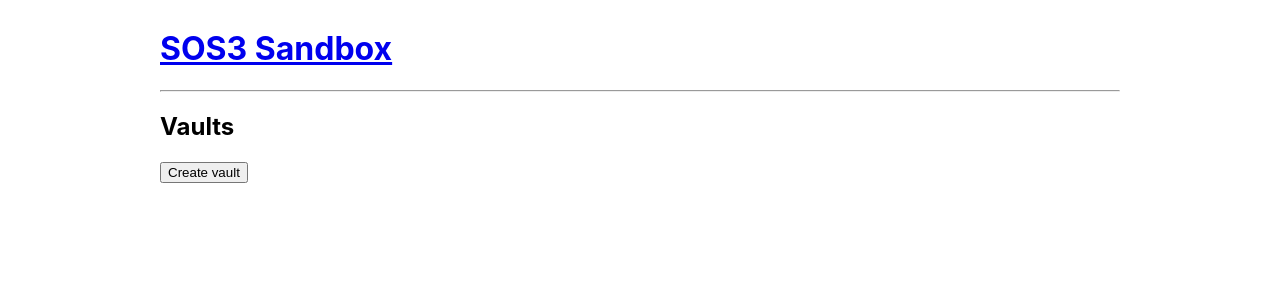
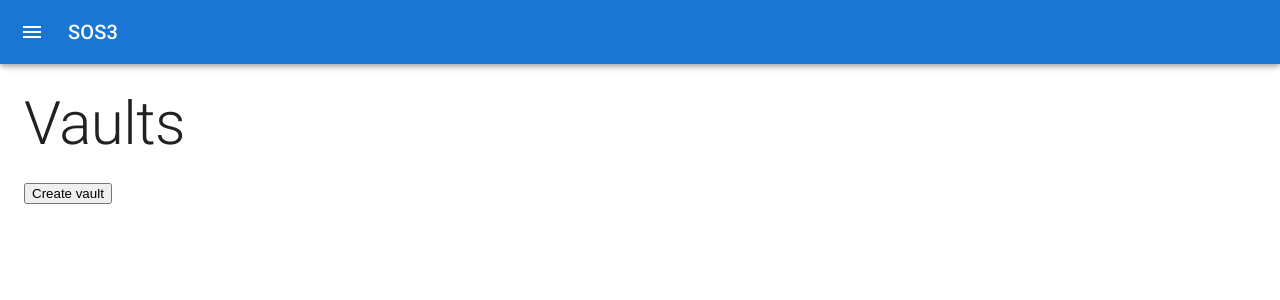
Before and after one commit to saveoursecrets/sdk, a React app in the folder sandbox/: page /#/ in a window 1280 px wide. Shown: the top 300 px of the page. Built offline with nearby package versions, Linux system fonts and the light colour scheme.

Commit message:
Using material UI in sandbox.

```diff
--- a/sandbox/index.html
+++ b/sandbox/index.html
@@ -5,50 +5,11 @@
     <meta name="viewport" content="width=device-width,initial-scale=1">
     <meta http-equiv="X-UA-Compatible" content="IE=edge">
     <link href="favicon.png" rel="shortcut icon" type="image/x-icon">
+    <link
+      rel="stylesheet"
+      href="https://fonts.googleapis.com/css?family=Roboto:300,400,500,700&display=swap"
+    />
     <title>SOS Sandbox</title>
-    <style>
-      body {
-        font-family: -apple-system, BlinkMacSystemFont, "Segoe UI", Roboto, Helvetica, Arial, sans-serif, "Apple Color Emoji", "Segoe UI Emoji", "Segoe UI Symbol";
-        display: flex;
-        align-items: center;
-          justify-content: center;
-      }
-
-      main {
-        width: 960px;
-      }
-
-      div, details, p, button {
-        margin: 0 0 0.5em 0;
-      }
-
-      textarea {
-        width: 100%;
-        margin: 0 0 0.5em 0;
-      }
-
-      input[type="submit"] {
-        display: block;
-        margin-top: 1em;
-      }
-
-      pre {
-        background: #ececec;
-        padding: 3em;
-        border: 1px solid #9a9a9a;
-      }
-
-      form.group, .proposal {
-        background: #efefef;
-        padding: 2em;
-        margin-bottom: 2em;
-      }
-
-      form.group > div {
-        display: flex;
-        justify-content: space-between;
-      }
-    </style>
   </head>
   <body>
     <main></main>
--- a/sandbox/src/index.tsx
+++ b/sandbox/src/index.tsx
@@ -1,47 +1,170 @@
-import React from "react";
+import * as React from 'react';
 import ReactDOM from "react-dom";
 import { HashRouter, Routes, Route } from "react-router-dom";
 import { Provider } from "react-redux";
 
+import { styled, useTheme, ThemeProvider } from '@mui/material/styles';
+import Box from '@mui/material/Box';
+import Drawer from '@mui/material/Drawer';
+import CssBaseline from '@mui/material/CssBaseline';
+import MuiAppBar, { AppBarProps as MuiAppBarProps } from '@mui/material/AppBar';
+import Toolbar from '@mui/material/Toolbar';
+
+import Typography from '@mui/material/Typography';
+import Divider from '@mui/material/Divider';
+import IconButton from '@mui/material/IconButton';
+import MenuIcon from '@mui/icons-material/Menu';
+import ChevronLeftIcon from '@mui/icons-material/ChevronLeft';
+import ChevronRightIcon from '@mui/icons-material/ChevronRight';
+
 import store from "./store";
-
 import Home from './routes/home';
-
 import WorkerProvider from "./worker-provider";
+import VaultList from './vault-list';
 
 const NotFound = () => <h3>Page not found</h3>;
 
-const App = () => {
-  if (window.Worker) {
+import { createTheme } from '@mui/material/styles';
 
-            //<Route path="/" element={<Home />} />
-            //<Route path="/keygen/:uuid" element={<Keygen />} />
-            //<Route path="/sign/:address" element={<Sign />} />
+declare module '@mui/material/styles' {
+  interface Theme {
+    status: {
+      //danger: string;
+    };
+  }
+  interface ThemeOptions {
+    status?: {
+      //danger?: string;
+    };
+  }
+}
 
-    return (
-      <div>
-        <h1>
-          <a href="/">SOS3 Sandbox</a>
-        </h1>
-        <hr />
+const theme = createTheme({
+  status: {
+    //danger: orange[500],
+  },
+});
+
+const drawerWidth = 240;
+
+const Main = styled('main', { shouldForwardProp: (prop) => prop !== 'open' })<{
+  open?: boolean;
+}>(({ theme, open }) => ({
+  flexGrow: 1,
+  padding: theme.spacing(3),
+  transition: theme.transitions.create('margin', {
+    easing: theme.transitions.easing.sharp,
+    duration: theme.transitions.duration.leavingScreen,
+  }),
+  marginLeft: `-${drawerWidth}px`,
+  ...(open && {
+    transition: theme.transitions.create('margin', {
+      easing: theme.transitions.easing.easeOut,
+      duration: theme.transitions.duration.enteringScreen,
+    }),
+    marginLeft: 0,
+  }),
+}));
+
+interface AppBarProps extends MuiAppBarProps {
+  open?: boolean;
+}
+
+const AppBar = styled(MuiAppBar, {
+  shouldForwardProp: (prop) => prop !== 'open',
+})<AppBarProps>(({ theme, open }) => ({
+  transition: theme.transitions.create(['margin', 'width'], {
+    easing: theme.transitions.easing.sharp,
+    duration: theme.transitions.duration.leavingScreen,
+  }),
+  ...(open && {
+    width: `calc(100% - ${drawerWidth}px)`,
+    marginLeft: `${drawerWidth}px`,
+    transition: theme.transitions.create(['margin', 'width'], {
+      easing: theme.transitions.easing.easeOut,
+      duration: theme.transitions.duration.enteringScreen,
+    }),
+  }),
+}));
+
+const DrawerHeader = styled('div')(({ theme }) => ({
+  display: 'flex',
+  alignItems: 'center',
+  padding: theme.spacing(0, 1),
+  // necessary for content to be below app bar
+  ...theme.mixins.toolbar,
+  justifyContent: 'flex-end',
+}));
+
+function App() {
+  const theme = useTheme();
+  const [open, setOpen] = React.useState(false);
+
+  const handleDrawerOpen = () => setOpen(true);
+  const handleDrawerClose = () => setOpen(false);
+
+  return (
+    <Box sx={{ display: 'flex' }}>
+      <CssBaseline />
+      <AppBar position="fixed" open={open}>
+        <Toolbar>
+          <IconButton
+            color="inherit"
+            aria-label="open drawer"
+            onClick={handleDrawerOpen}
+            edge="start"
+            sx={{ mr: 2, ...(open && { display: 'none' }) }}
+          >
+            <MenuIcon />
+          </IconButton>
+          <Typography variant="h6" noWrap component="div">
+            SOS3
+          </Typography>
+        </Toolbar>
+      </AppBar>
+      <Drawer
+        sx={{
+          width: drawerWidth,
+          flexShrink: 0,
+          '& .MuiDrawer-paper': {
+            width: drawerWidth,
+            boxSizing: 'border-box',
+          },
+        }}
+        variant="persistent"
+        anchor="left"
+        open={open}
+      >
+        <DrawerHeader>
+          <IconButton onClick={handleDrawerClose}>
+            {theme.direction === 'ltr' ? <ChevronLeftIcon /> : <ChevronRightIcon />}
+          </IconButton>
+        </DrawerHeader>
+        <Divider />
+        <VaultList />
+      </Drawer>
+      <Main open={open}>
+        <DrawerHeader />
+
         <WorkerProvider>
           <Routes>
             <Route path="/" element={<Home />} />
             <Route path="*" element={<NotFound />} />
           </Routes>
         </WorkerProvider>
-      </div>
-    );
-  } else {
-    return <p>Your browser does not support web workers.</p>;
-  }
-};
+
+      </Main>
+    </Box>
+  );
+}
 
 ReactDOM.render(
   <React.StrictMode>
     <Provider store={store}>
       <HashRouter>
-        <App />
+        <ThemeProvider theme={theme}>
+          <App />
+        </ThemeProvider>
       </HashRouter>
     </Provider>
   </React.StrictMode>,
--- a/sandbox/src/routes/home.tsx
+++ b/sandbox/src/routes/home.tsx
@@ -5,6 +5,8 @@
 import { VaultWorker } from '../worker';
 import { WorkerContext } from "../worker-provider";
 import { vaultsSelector, addVault } from '../store/vaults';
+
+import Typography from '@mui/material/Typography';
 
 interface VaultListProps {
   worker: VaultWorker;
@@ -39,7 +41,6 @@
     const uuid = await vault.id();
     const storage = {uuid, vault};
     console.log("create a new vault", storage);
-
     dispatch(addVault(storage))
   }
 
@@ -48,12 +49,10 @@
 
 export default function Home() {
   //const navigate = useNavigate();
-  //const { group } = useSelector(groupSelector);
-  //const dispatch = useDispatch();
-  //const websocket = useContext(WebSocketContext);
-
   return <>
-    <h2>Vaults</h2>
+    <Typography variant="h2" component="div" gutterBottom>
+      Vaults
+    </Typography>
     <WorkerContext.Consumer>
       {(worker) => {
         return (
--- /dev/null
+++ b/sandbox/src/vault-list.tsx
@@ -0,0 +1,39 @@
+import React from "react";
+import { useSelector, useDispatch } from "react-redux";
+import { WebVault } from 'sos-wasm';
+
+import { VaultWorker } from './worker';
+import { VaultStorage, vaultsSelector, addVault } from './store/vaults';
+
+import List from '@mui/material/List';
+import ListItem from '@mui/material/ListItem';
+import ListItemIcon from '@mui/material/ListItemIcon';
+import ListItemText from '@mui/material/ListItemText';
+
+interface VaultListProps {}
+
+export default function VaultList(props: VaultListProps) {
+  const { vaults } = useSelector(vaultsSelector);
+
+  return <List>
+    {
+      vaults.map((vault: VaultStorage) => {
+        return <ListItem key={vault.uuid}>{vault.uuid}</ListItem>;
+      })
+    }
+
+        </List>;
+
+          //{['Inbox', 'Starred', 'Send email', 'Drafts'].map((text, index) => (
+            //<ListItem button key={text}>
+              //<ListItemIcon>
+                //{index % 2 === 0 ? <InboxIcon /> : <MailIcon />}
+              //</ListItemIcon>
+              //<ListItemText primary={text} />
+            //</ListItem>
+          //))}
+  /*
+  return <ul>
+  </ul>;
+  */
+}
```
Also changed, not shown: sandbox/package.json (+6 -1 lines), 1 other file (tests, documents, lock files or other folders).
